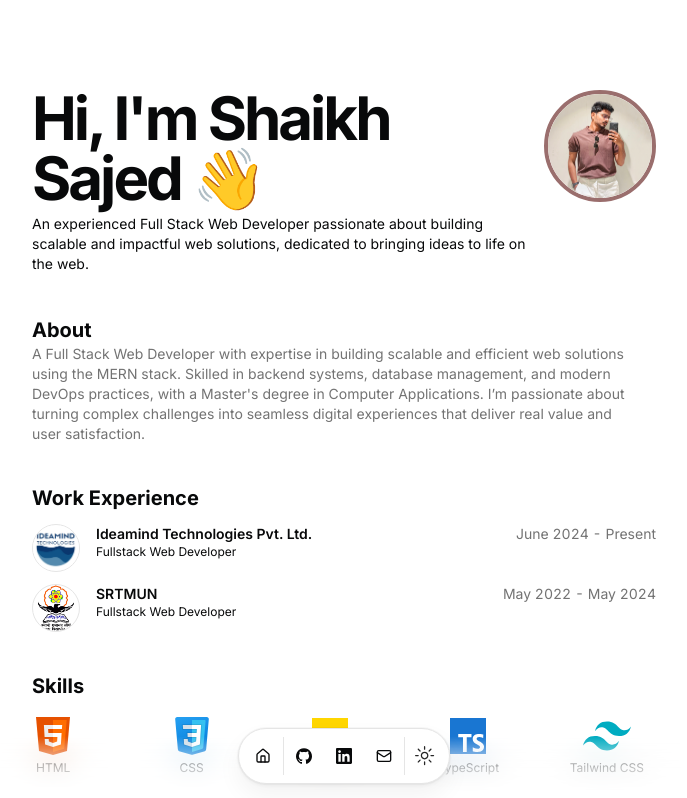
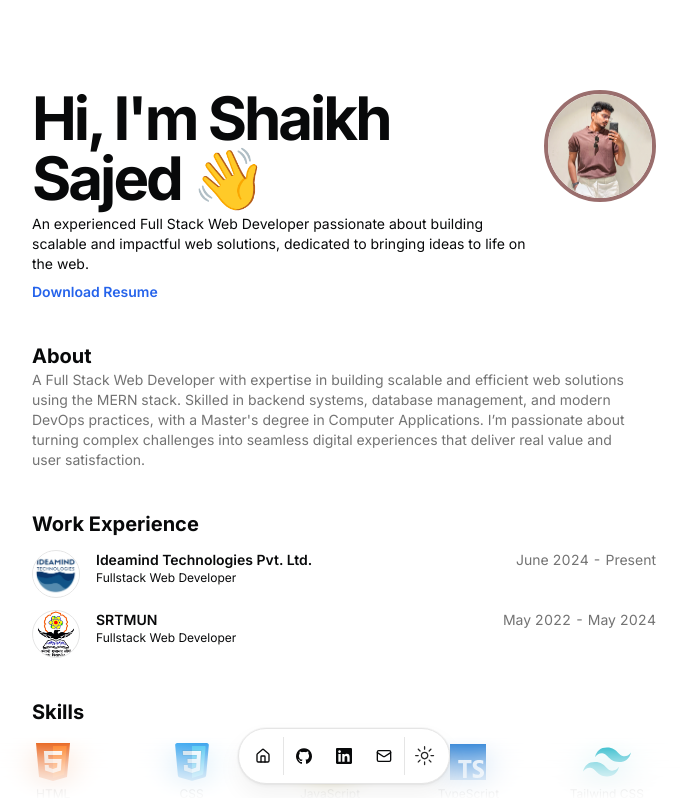
Before and after one commit to myself-sajed/sajed-portfolio, a Next.js app: page / in a window 1280 px wide. Shown: the top 798 px of the page, without its empty margins (296-983 px from the left). Built offline with nearby package versions, Linux system fonts and the light colour scheme.

Commit message:
add the feature to download the resume

```diff
--- a/src/app/page.tsx
+++ b/src/app/page.tsx
@@ -15,7 +15,7 @@ const BLUR_FADE_DELAY = 0.04;
 
 export default function Page() {
   return (
-    <main className="flex flex-col min-h-[100dvh] space-y-10">
+    <main className="flex flex-col min-h-[100dvh] space-y-10 ">
       <section id="hero">
         <div className="mx-auto w-full max-w-2xl space-y-8">
           <div className="gap-2 flex justify-between">
@@ -31,9 +31,9 @@ export default function Page() {
                 delay={BLUR_FADE_DELAY}
                 text={DATA.description}
               />
-              {/* <BlurFade delay={BLUR_FADE_DELAY}>
+              <BlurFade delay={BLUR_FADE_DELAY}>
                 <DownloadResume />
-              </BlurFade> */}
+              </BlurFade>
             </div>
             <BlurFade delay={BLUR_FADE_DELAY}>
               <Avatar className="size-28 border-4 border-[#9a6e6d]">
--- a/src/components/download-resume.tsx
+++ b/src/components/download-resume.tsx
@@ -1,3 +1,4 @@
+"use client";
 import React from 'react'
 
 const DownloadResume = () => {
@@ -6,14 +7,14 @@ const DownloadResume = () => {
         const pdfUrl = "/assets/resume/sajed-resume.pdf";
         const link = document.createElement("a");
         link.href = pdfUrl;
-        link.download = "sajed-resume.pdf";
+        link.download = "Shaikh Sajed Resume.pdf";
         document.body.appendChild(link);
         link.click();
         document.body.removeChild(link);
     };
 
     return (
-        <p className='text-blue-600 hover:underline font-semibold text-sm cursor-pointer'>Download Resume</p>
+        <p onClick={downloadResume} className='text-blue-600 hover:underline font-semibold text-sm cursor-pointer'>Download Resume</p>
     )
 }
 
```
